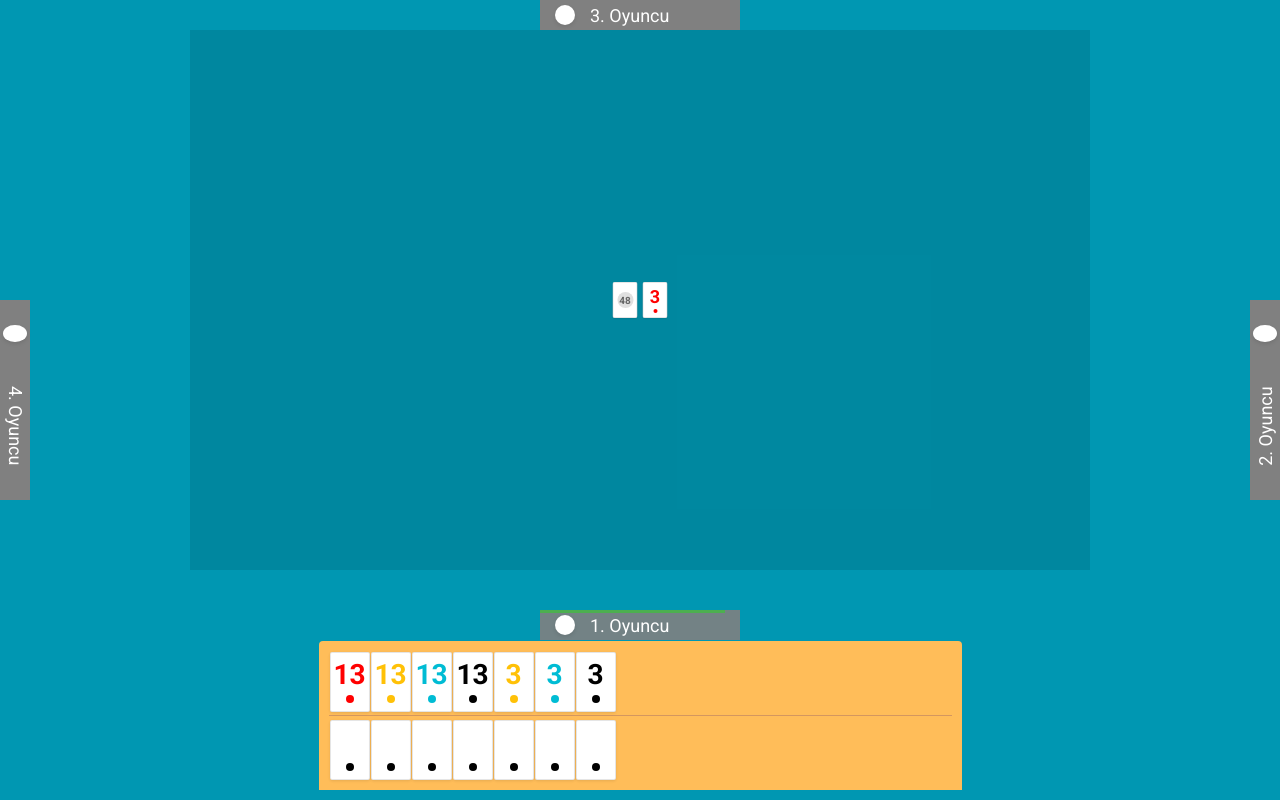
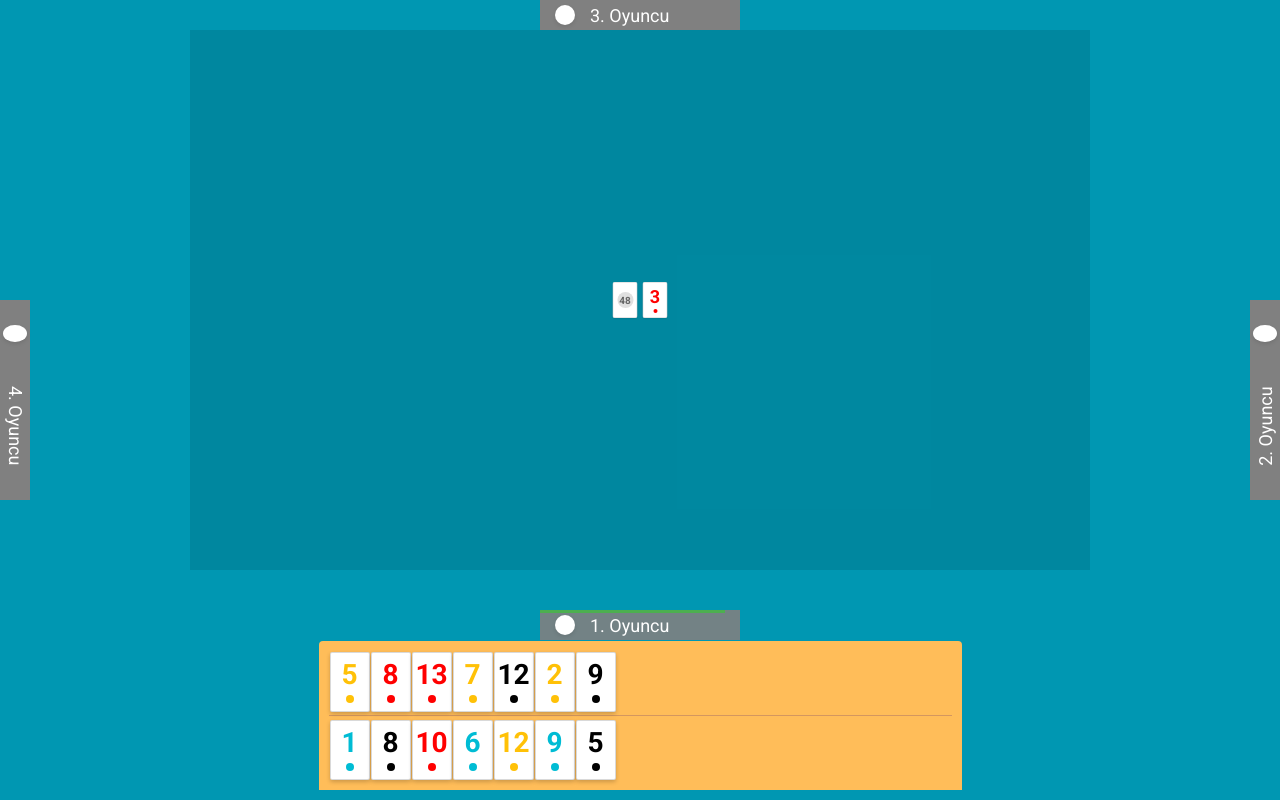
Before and after one commit to uzunosman/hugo-ui, a React (Vite) app: page / in a window 1280 px wide. Built offline with nearby package versions, Linux system fonts and the light colour scheme.

Commit message:
Özellikler eklendi: - Taşların rastgele dağıtımı - TileHolder z-index düzeltmesi - Import path'leri düzeltildi

```diff
--- a/src/App.jsx
+++ b/src/App.jsx
@@ -1,6 +1,22 @@
 import React, { useState } from 'react';
 import GameBoard from './components/GameBoard/GameBoard';
 import './assets/css/global.css';
+
+// Rastgele taş oluşturma fonksiyonu
+const generateRandomTile = () => {
+  const numbers = ['1', '2', '3', '4', '5', '6', '7', '8', '9', '10', '11', '12', '13'];
+  const colors = ['red', 'black', 'blue', 'yellow'];
+
+  return {
+    value: numbers[Math.floor(Math.random() * numbers.length)],
+    color: colors[Math.floor(Math.random() * colors.length)]
+  };
+};
+
+// 14 taşlık bir set oluşturma
+const generateTileSet = () => {
+  return Array(14).fill(null).map(() => generateRandomTile());
+};
 
 function App() {
   const [players] = useState([
@@ -13,19 +29,10 @@ function App() {
   const [currentPlayer] = useState(2); // 1. Oyuncu
 
   const [playerTiles] = useState([
-    Array(14).fill({ value: '13', color: 'red' }),
-    Array(14).fill({ value: '13', color: 'black' }),
-    [
-      { value: '13', color: 'red' },
-      { value: '13', color: 'yellow' },
-      { value: '13', color: 'blue' },
-      { value: '13', color: 'black' },
-      { value: '3', color: 'yellow' },
-      { value: '3', color: 'blue' },
-      { value: '3', color: 'black' },
-      ...Array(7).fill({ value: '', color: 'black' })
-    ],
-    Array(14).fill({ value: '13', color: 'black' })
+    generateTileSet(), // 3. Oyuncu
+    generateTileSet(), // 2. Oyuncu
+    generateTileSet(), // 1. Oyuncu (Aktif)
+    generateTileSet()  // 4. Oyuncu
   ]);
 
   const handleTileClick = (playerIndex, tileIndex) => {
--- a/src/assets/css/components/Tile.css
+++ b/src/assets/css/components/Tile.css
@@ -9,12 +9,13 @@
     align-items: center;
     font-size: 28px;
     font-weight: bold;
-    box-shadow: 0 1px 3px rgba(0, 0, 0, 0.1);
+    box-shadow: 0 2px 4px rgba(0, 0, 0, 0.2);
     cursor: pointer;
     user-select: none;
-    border: 1px solid rgba(0, 0, 0, 0.1);
+    border: 1px solid rgba(0, 0, 0, 0.15);
     position: relative;
     padding-bottom: 15px;
+    z-index: 101;
 }
 
 .tile::after {
--- a/src/assets/css/components/TileHolder.css
+++ b/src/assets/css/components/TileHolder.css
@@ -8,6 +8,7 @@
     align-items: center;
     width: 100%;
     padding: 10px 0;
+    z-index: 100;
 }
 
 .tile-holder {
```
